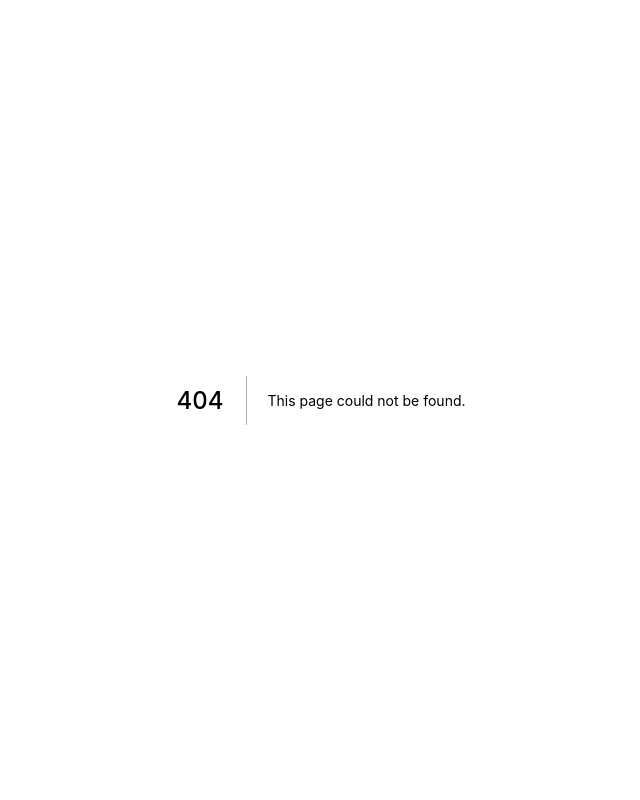
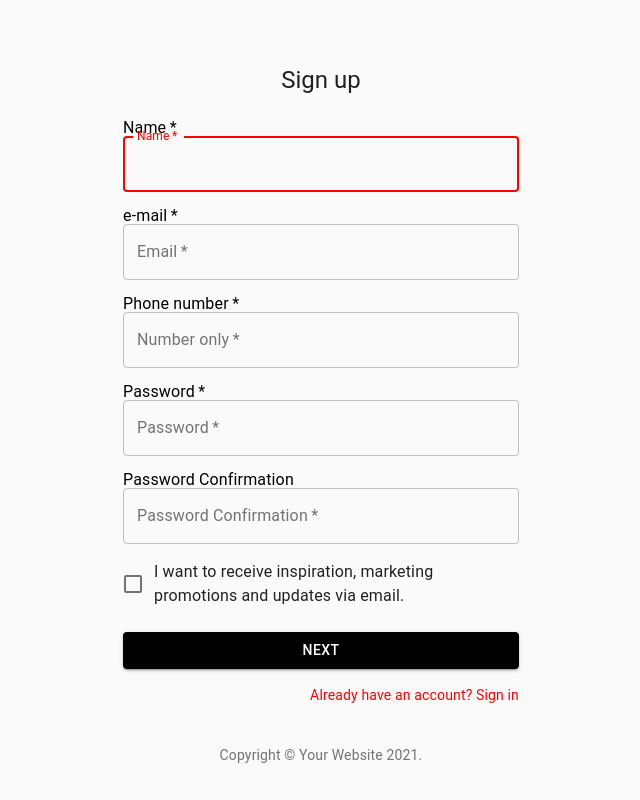
Before and after one commit to hkwon516/answerbook-frontend, a Next.js app in the folder apps/admin/: page /anon/signUp in a window 1280 px wide. Before the commit this address had no page. Shown: the whole page, without its empty margins (319-959 px from the left). Built offline with nearby package versions, Linux system fonts and the light colour scheme.

Commit message:
Admin UI for Singup index.js , signUp.js Add UI for Signup Added UI for signup page , add new folder inside admin , give url to signup page in index.js

```diff
--- /dev/null
+++ b/apps/admin/pages/anon/signUp.js
@@ -0,0 +1,169 @@
+import React from "react";
+import Avatar from "@material-ui/core/Avatar";
+import Button from "@material-ui/core/Button";
+import CssBaseline from "@material-ui/core/CssBaseline";
+import TextField from "@material-ui/core/TextField";
+import FormControlLabel from "@material-ui/core/FormControlLabel";
+import Checkbox from "@material-ui/core/Checkbox";
+import Link from "@material-ui/core/Link";
+import Grid from "@material-ui/core/Grid";
+import Box from "@material-ui/core/Box";
+import LockOutlinedIcon from "@material-ui/icons/LockOutlined";
+import Typography from "@material-ui/core/Typography";
+import { makeStyles } from "@material-ui/core/styles";
+import Container from "@material-ui/core/Container";
+import InputLabel from "@material-ui/core/InputLabel";
+
+function Copyright() {
+  return (
+    <Typography variant="body2" color="textSecondary" align="center">
+      {"Copyright © "}
+      <Link color="inherit" href="https://material-ui.com/">
+        Your Website
+      </Link>{" "}
+      {new Date().getFullYear()}
+      {"."}
+    </Typography>
+  );
+}
+
+const useStyles = makeStyles((theme) => ({
+  paper: {
+    marginTop: theme.spacing(8),
+    display: "flex",
+    flexDirection: "column",
+    alignItems: "center",
+  },
+  avatar: {
+    margin: theme.spacing(1),
+    backgroundColor: theme.palette.secondary.main,
+  },
+  form: {
+    width: "100%", // Fix IE 11 issue.
+    marginTop: theme.spacing(3),
+  },
+  submit: {
+    margin: theme.spacing(3, 0, 2),
+    color: theme.palette.common.white,
+    backgroundColor: theme.palette.common.black,
+  },
+  label: {
+    color: theme.palette.common.black,
+  },
+}));
+
+export default function SignUp() {
+  const classes = useStyles();
+
+  return (
+    <Container component="main" maxWidth="xs">
+      <CssBaseline />
+      <div className={classes.paper}>
+        <Typography component="h1" variant="h5">
+          Sign up
+        </Typography>
+
+        <form className={classes.form} noValidate>
+          <Grid container spacing={2}>
+            <Grid item xs={12}>
+              <InputLabel className={classes.label} required>Name</InputLabel>
+              <TextField
+                autoComplete="fname"
+                name="firstName"
+                variant="outlined"
+                required
+                fullWidth
+                id="firstName"
+                label="Name"
+                autoFocus
+              />
+            </Grid>
+
+            <Grid item xs={12}>
+              <InputLabel className={classes.label} required>e-mail</InputLabel>
+              <TextField
+                variant="outlined"
+                required
+                fullWidth
+                id="lastName"
+                label="Email"
+                name="lastName"
+                autoComplete="lname"
+              />
+            </Grid>
+
+            <Grid item xs={12}>
+            <InputLabel className={classes.label} required>Phone number</InputLabel>
+              <TextField
+                variant="outlined"
+                required
+                fullWidth
+                id="phone"
+                label="Number only"
+                name="phoneNumber"
+                autoComplete="Phone Number"
+              />
+            </Grid>
+
+            <Grid item xs={12}>
+              <InputLabel xs={12} className={classes.label} required>Password</InputLabel>
+              <TextField
+                variant="outlined"
+                required
+                fullWidth
+                name="password"
+                label="Password"
+                type="password"
+                id="password"
+                autoComplete="current-password"
+              />
+            </Grid>
+
+            <Grid item xs={12}>
+              <InputLabel className={classes.label}>Password Confirmation</InputLabel>
+              <TextField
+                variant="outlined"
+                required
+                fullWidth
+                name="passwordConfirm"
+                label="Password Confirmation"
+                type="password"
+                id="passwordConfirm"
+                autoComplete="current-password"
+              />
+            </Grid>
+
+            <Grid item xs={12}>
+              <FormControlLabel
+                control={<Checkbox value="allowExtraEmails" color="primary" />}
+                label="I want to receive inspiration, marketing promotions and updates via email."
+              />
+            </Grid>
+          </Grid>
+
+          <Button
+            type="submit"
+            fullWidth
+            variant="contained"
+            // color="primary"
+            className={classes.submit}
+          >
+            Next
+          </Button>
+
+          <Grid container justify="flex-end">
+            <Grid item>
+              <Link href="#" variant="body2">
+                Already have an account? Sign in
+              </Link>
+            </Grid>
+          </Grid>
+        </form>
+      </div>
+
+      <Box mt={5}>
+        <Copyright />
+      </Box>
+    </Container>
+  );
+}
--- a/apps/admin/pages/index.js
+++ b/apps/admin/pages/index.js
@@ -1,6 +1,7 @@
 import Head from "next/head";
 import styles from "../styles/Home.module.css";
 import { Button } from '@material-ui/core';
+import { useRouter } from "next/router";
 
 import Parse from 'parse';
 
@@ -9,6 +10,7 @@
 
 
 export default function Home() {
+  const router = useRouter();
 
   return (
     <div className={styles.container}>
@@ -21,7 +23,7 @@
 
       <main className={styles.main}>
         <h1 className={styles.title}>Answer Book Admin</h1>
-        <Button color="primary">Hello World</Button>
+        <Button color="primary" onClick={() => router.push('/anon/signUp')}>Sign Up</Button>
       </main>
 
 
```
